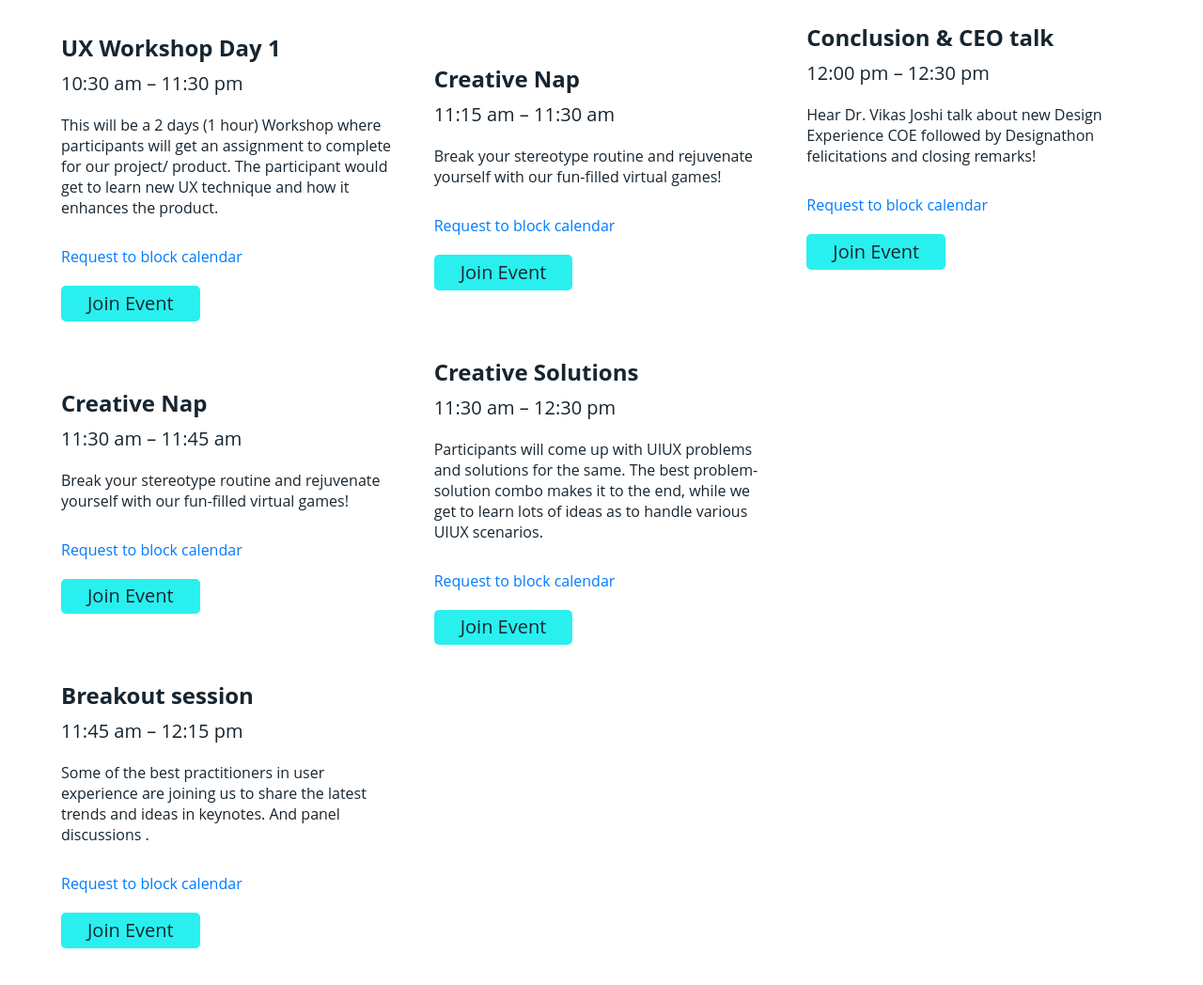
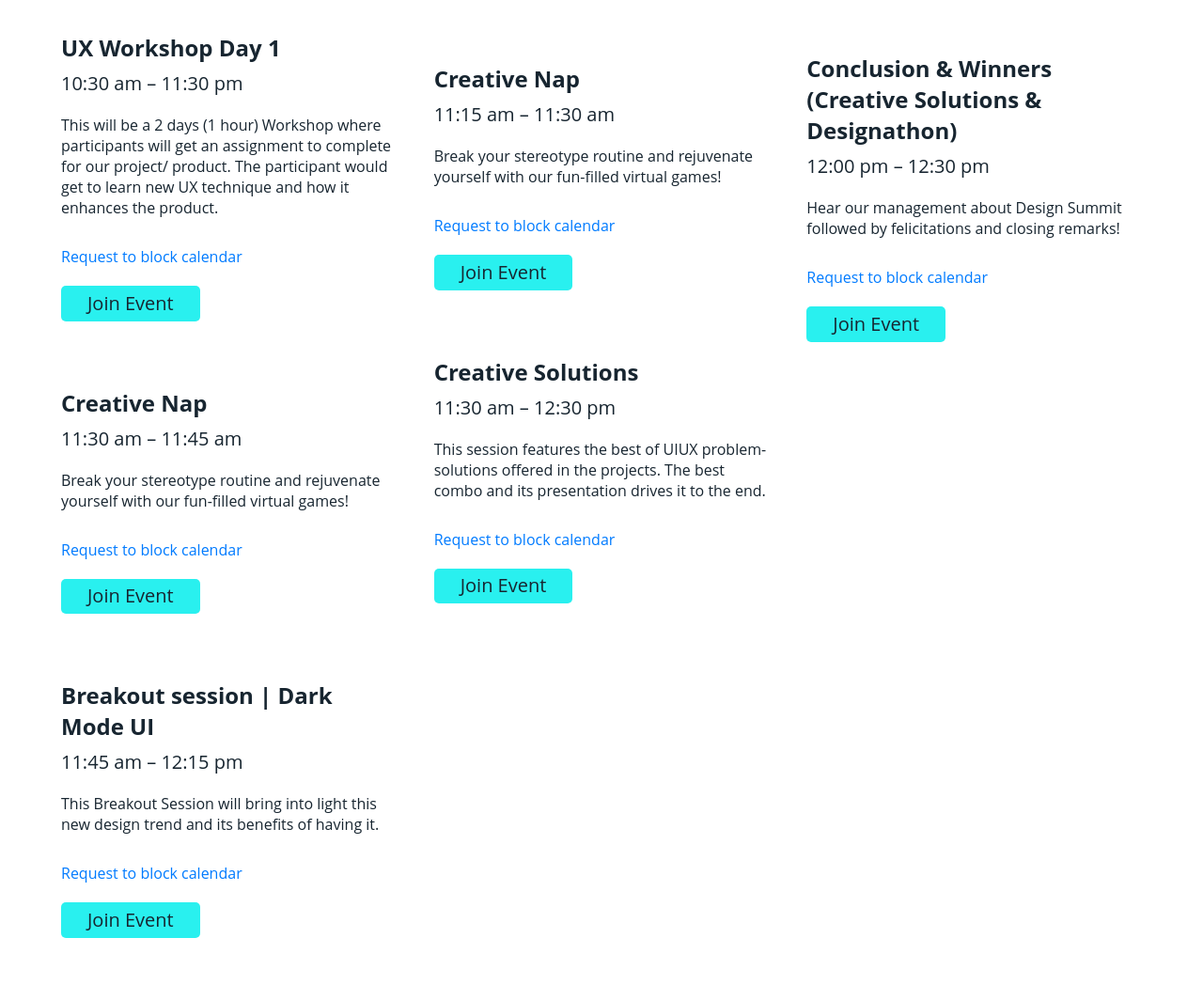
Before and after one commit to nitinpatil-hs/designsummit, a plain HTML site: page index.html in a window 1280 px wide. Shown: the part 2607-3655 px from the top of the page at 94% size. Drawn offline with Linux system fonts and the light colour scheme.

Commit message:
text updated changes

```diff
--- a/index.html
+++ b/index.html
@@ -35,10 +35,10 @@
             </div>
             <div class="bg-box">
                 <div class="container flex-wrapper">
-                    <div class="events">Designathon</div>
                     <div class="events">Keynote Speaker<br> Sessions</div>
                     <div class="events">UX<br> Workshop</div>
                     <div class="events">Creative<br> Solutions</div>
+                    <div class="events">Designathon</div>
                     <div class="events">Breakout<br> Sessions</div>
                     <div class="events">Creative<br> Nap</div>
                 </div>
@@ -58,9 +58,9 @@
                         </div>
                         <div class="schedule">
                             <h3 class="event-title">Opening and Introduction</h3>
-                            <div class="event-time">09:00 am – 09:45 am </div>
+                            <div class="event-time">09:30 am – 09:45 am </div>
                             <p class="event-desc">
-                                Some of the best practitioners in user experience are joining us to share the latest trends and ideas in keynotes. And panel discussions .
+                                This marks the beginning of the Design Summit. Welcome to the participants and overview of the activities that will be sessioned in the week.
                             </p>
                             <div class="link-wrapper">
                                 <a href="https://forms.office.com/Pages/ResponsePage.aspx?id=Rl6r_nEsOke2FqEqmu7-3v2_8tDx3QtNoaX0LmYQX6xUMU5VQVFYRTFaRVBWRUkwUlBVVlM0R0lERC4u&wdLOR=c4FBB38C3-4C5A-4DDC-82B7-D45899F4EC9C" target="_blank">Request to block calendar</a>
@@ -103,10 +103,10 @@
                             <a href="" class="btn btn-primary">Join Event</a>
                         </div>
                         <div class="schedule">
-                            <h3 class="event-title">Breakout session</h3>
+                            <h3 class="event-title">Breakout session | Dark Mode UI</h3>
                             <div class="event-time">11:45 am – 12:15 pm</div>
                             <p class="event-desc">
-                                Some of the best practitioners in user experience are joining us to share the latest trends and ideas in keynotes. And panel discussions .
+                                This Breakout Session will bring into light this new design trend and its benefits of having it.
                             </p>
                             <div class="link-wrapper">
                                 <a href="https://forms.office.com/Pages/ResponsePage.aspx?id=Rl6r_nEsOke2FqEqmu7-3v2_8tDx3QtNoaX0LmYQX6xUMU5VQVFYRTFaRVBWRUkwUlBVVlM0R0lERC4u&wdLOR=c4FBB38C3-4C5A-4DDC-82B7-D45899F4EC9C" target="_blank">Request to block calendar</a>
@@ -159,7 +159,7 @@
                             <h3 class="event-title">Creative Solutions</h3>
                             <div class="event-time">11:30 am – 12:30 pm</div>
                             <p class="event-desc">
-                                Participants will come up with UIUX problems and solutions for the same. The best problem-solution combo makes it to the end, while we get to learn lots of ideas as to handle various UIUX scenarios.
+                                This session features the best of UIUX problem-solutions offered in the projects. The best combo and its presentation drives it to the end.
                             </p>
                             <div class="link-wrapper">
                                 <a href="https://forms.office.com/Pages/ResponsePage.aspx?id=Rl6r_nEsOke2FqEqmu7-3v2_8tDx3QtNoaX0LmYQX6xUMU5VQVFYRTFaRVBWRUkwUlBVVlM0R0lERC4u&wdLOR=c4FBB38C3-4C5A-4DDC-82B7-D45899F4EC9C" target="_blank">Request to block calendar</a>
@@ -174,7 +174,7 @@
                             <span class="wday">Thursday<span>April</span></span>
                         </div>
                         <div class="schedule">
-                            <h3 class="event-title">Keynote speaker sessions 3</h3>
+                            <h3 class="event-title">Keynote | HX Can Make An Elephant Dance!</h3>
                             <div class="event-time">09:30 am – 10:15 am</div>
                             <p class="speaker">Harshit Desai</p>
                             <p class="designation">Design Entrepreneur & CX Evangelist</p>
@@ -198,10 +198,10 @@
                             <a href="" class="btn btn-primary">Join Event</a>
                         </div>
                         <div class="schedule">
-                            <h3 class="event-title">Conclusion & CEO talk</h3>
+                            <h3 class="event-title">Conclusion & Winners (Creative Solutions & Designathon)</h3>
                             <div class="event-time">12:00 pm – 12:30 pm</div>
                             <p class="event-desc">
-                                Hear Dr. Vikas Joshi talk about new Design Experience COE followed by Designathon felicitations and closing remarks!
+                                Hear our management about Design Summit followed by felicitations and closing remarks!
                             </p>
                             <div class="link-wrapper">
                                 <a href="https://forms.office.com/Pages/ResponsePage.aspx?id=Rl6r_nEsOke2FqEqmu7-3v2_8tDx3QtNoaX0LmYQX6xUMU5VQVFYRTFaRVBWRUkwUlBVVlM0R0lERC4u&wdLOR=c4FBB38C3-4C5A-4DDC-82B7-D45899F4EC9C" target="_blank">Request to block calendar</a>
```
